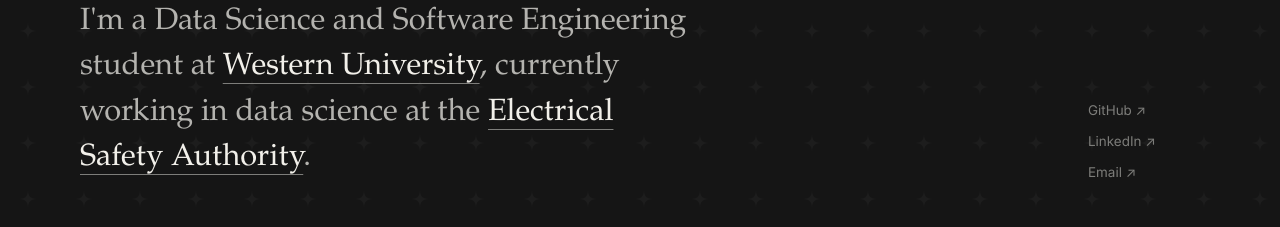
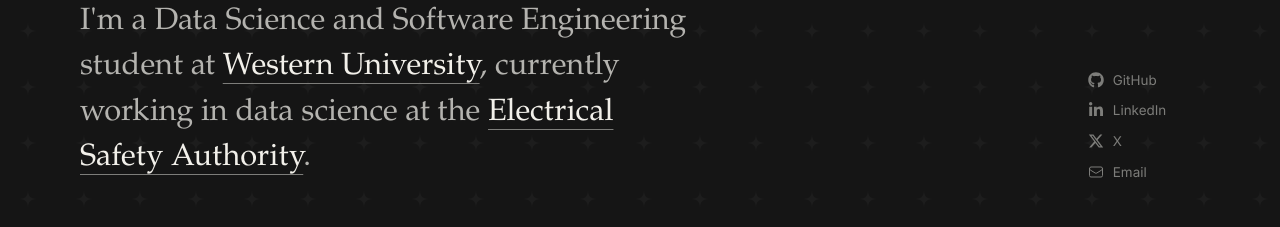
Before and after one commit to Azlan-A1/azlanahmad.ca, a Next.js app: page / in a window 1280 px wide. Shown: the part 725-952 px from the top of the page. Built offline with nearby package versions, Linux system fonts and the light colour scheme.

Commit message:
Add social icons and X profile

```diff
--- a/src/app/globals.css
+++ b/src/app/globals.css
@@ -183,6 +183,20 @@
   min-width: 7rem;
   color: var(--muted);
   font-size: 0.84rem;
+}
+
+.introLinks a {
+  display: inline-flex;
+  align-items: center;
+  width: max-content;
+  gap: 0.55rem;
+}
+
+.introLinks svg {
+  width: 1rem;
+  height: 1rem;
+  flex: 0 0 auto;
+  color: currentColor;
 }
 
 .contentSection {
@@ -424,8 +438,9 @@
   }
 
   .introLinks {
-    grid-template-columns: repeat(3, max-content);
-    gap: 1.25rem;
+    display: flex;
+    flex-wrap: wrap;
+    gap: 0.9rem 1.25rem;
   }
 
   .experienceRow {
--- a/src/app/page.tsx
+++ b/src/app/page.tsx
@@ -1,4 +1,6 @@
 import Image from 'next/image';
+import { FaGithub, FaLinkedinIn, FaXTwitter } from 'react-icons/fa6';
+import { HiOutlineEnvelope } from 'react-icons/hi2';
 
 const experiences = [
   {
@@ -98,12 +100,21 @@
               </p>
               <div className="introLinks" aria-label="Profile links">
                 <a href="https://github.com/Azlan-A1" target="_blank" rel="noreferrer">
-                  GitHub ↗
+                  <FaGithub aria-hidden="true" />
+                  <span>GitHub</span>
                 </a>
                 <a href="https://www.linkedin.com/in/azlan-ahmad-/" target="_blank" rel="noreferrer">
-                  LinkedIn ↗
+                  <FaLinkedinIn aria-hidden="true" />
+                  <span>LinkedIn</span>
                 </a>
-                <a href="mailto:aahma232@uwo.ca">Email ↗</a>
+                <a href="https://x.com/azlanahmad__" target="_blank" rel="noreferrer">
+                  <FaXTwitter aria-hidden="true" />
+                  <span>X</span>
+                </a>
+                <a href="mailto:aahma232@uwo.ca">
+                  <HiOutlineEnvelope aria-hidden="true" />
+                  <span>Email</span>
+                </a>
               </div>
             </div>
           </section>
```
